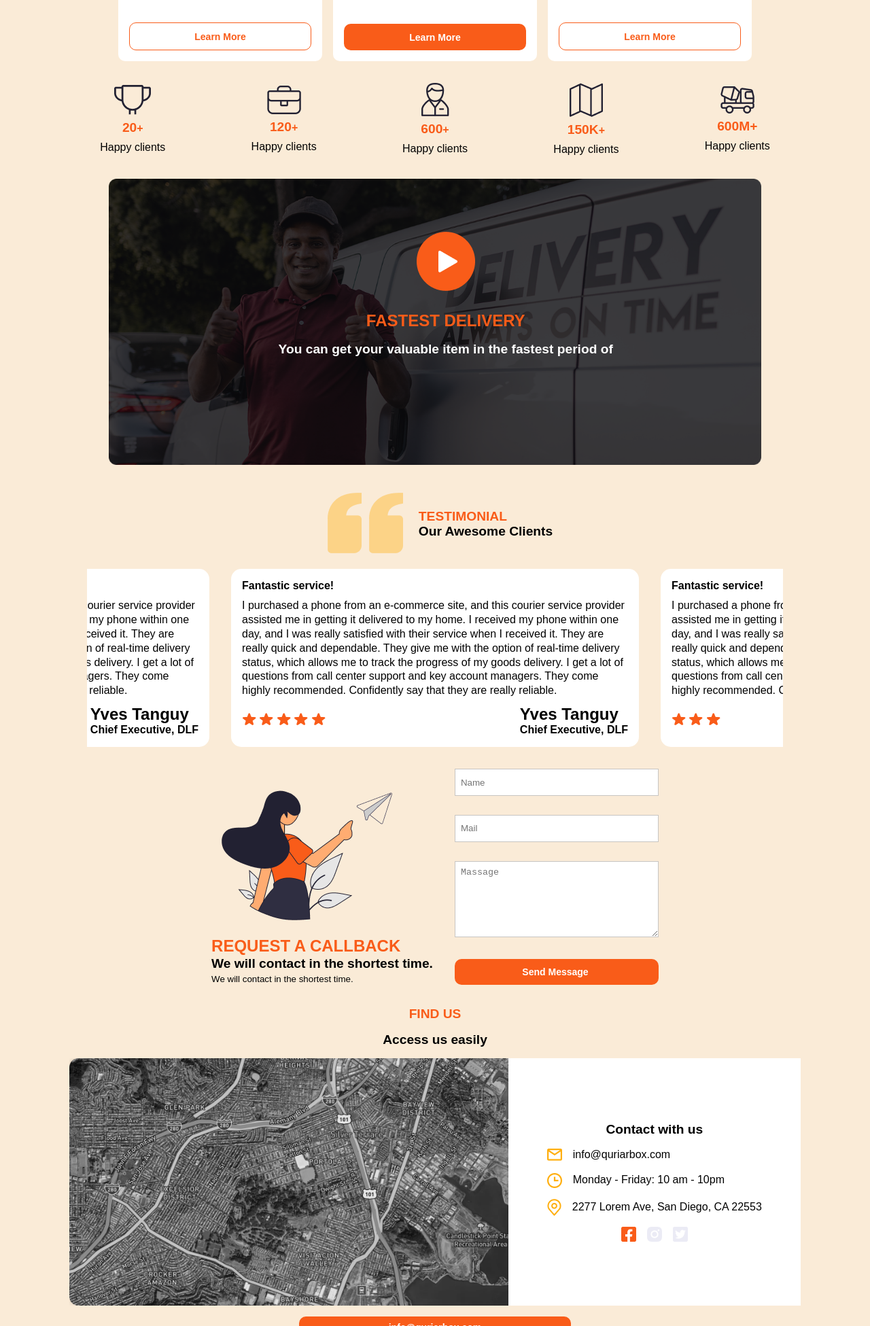
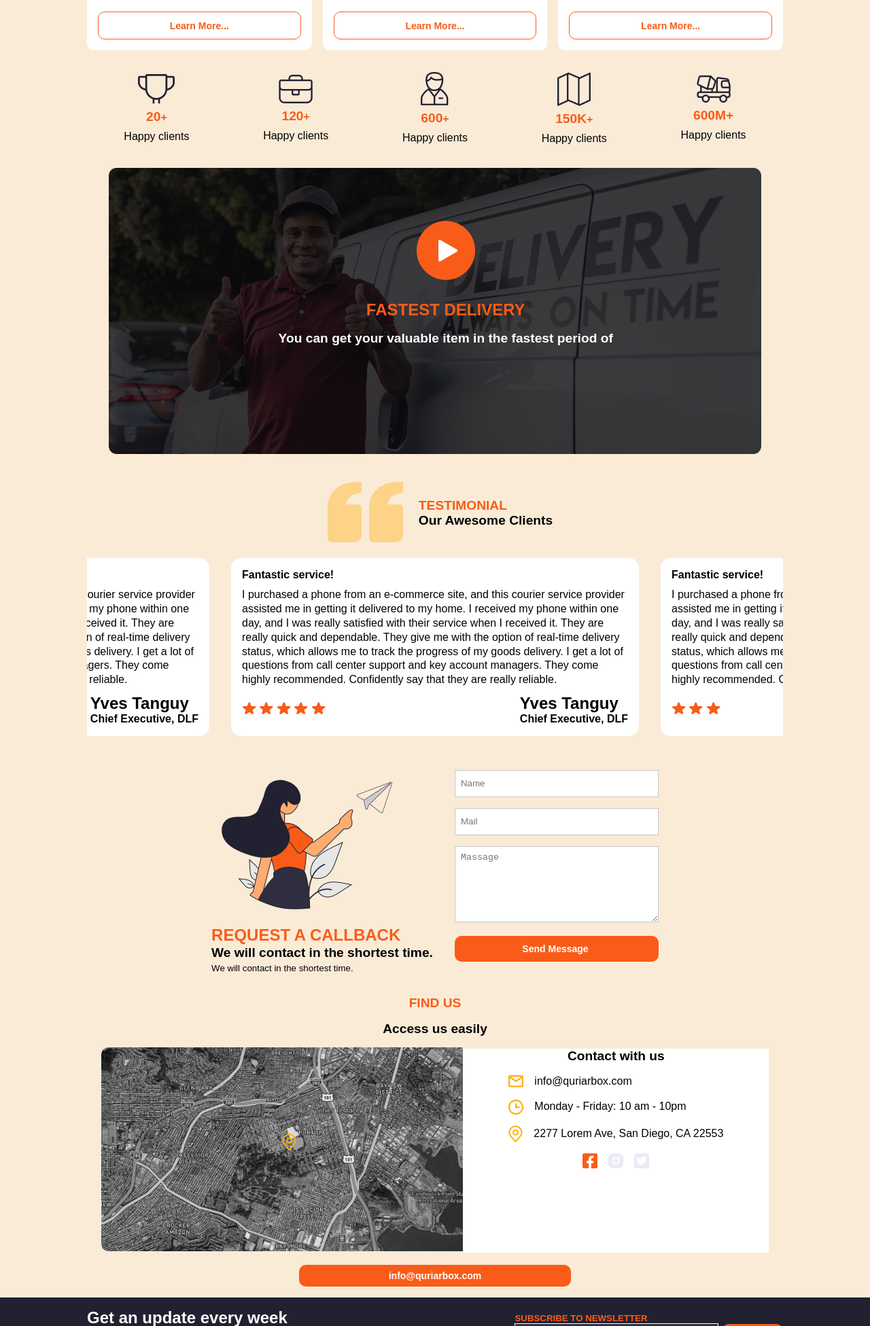
Before and after one commit to AJECK88/courier, a plain HTML site: page index.html in a window 1280 px wide. Shown: the part 849-2800 px from the top of the page at 68% size. Drawn offline with Linux system fonts and the light colour scheme.

Commit message:
adding more css

```diff
--- a/index.html
+++ b/index.html
@@ -8,7 +8,7 @@
 </head>
 <body id="body">
     <header class=" w-full bg-white">
-        <nav class="flex flex-justify   gap-2 p-l-r w-full">
+        <nav class="flex flex-justify   gap-2 p-2 w-full w-1-3 m-auto">
             <div class="flex flex-align">
             <img src="/asset/icons/Group 1.png" alt="">
             <span class="orange f-size-200 f-wt-700">Quriarbox</span>
@@ -27,7 +27,7 @@
             </div>
         </nav>
     </header>
-    <section class="flex flex-justify-center gap-2 flex-align w-full">
+    <section class="flex flex-justify-center gap-2 flex-align w-full flex-wrap flex-wrap">
         <div class="w-10 flex flex-col flex-justify gap-2">
             <h2>A trusted provider of <br> <strong> scourier services.</strong></h2>
 
@@ -40,7 +40,7 @@
         </figure>
 
     </section>
-    <section class="section_containar2">
+    <section class="section_containar2 w-1-3 m-auto flex-wrap">
         <h3 class="orange">services</h3>
         <h3>Our serviices for you</h3>
         <div class="containar-card">
@@ -52,7 +52,7 @@
         <li class="unorderJ_list">Shipment</li>
         <li class="unorderJ_list">Accesories</li>
         </ul>
-        <button class="border_color">Learn More</button>
+        <button class="border_color">Learn More...</button>
     </div>
         <div class="card"><img src="" alt="">
             <h2>Stablewide services</h2>
@@ -62,7 +62,7 @@
         <li class="unorderJ_list">Percels</li>
         <li class="unorderJ_list">Documents</li>
         </ul>
-        <button>Learn More</button>
+        <button class="border_color">Learn More...</button>
     </div>
         <div class="card"><img src="" alt="">
             <h2>presonal service</h2>
@@ -72,11 +72,11 @@
         <li class="unorderJ_list">Package</li>
         <li class="unorderJ_list">Documents</li>
         </ul>
-        <button class="border_color">Learn More</button>
+        <button class="border_color">Learn More...</button>
     </div>
 </div>
     </section>
-    <section class="section_containar3">
+    <section class="section_containar3 w-1-3 m-auto">
         <div class="Card-container3">
             <img src="/asset/icons/Trophy.png" alt="">
             <span class="orange f-size-200 f-wt-700">20<small>+</small></span>
@@ -105,15 +105,15 @@
 
     </section>
     <section class="section_containar4">
-        <div class="image_relative">
+
+     <img src="/asset/image/Rectangle 12.png" width="100%" alt="">
+       <div class="image_relative">
         <img src="/asset/icons/Icon.png" alt="">
         <h2 class=" orange">FASTEST DELIVERY</h2>
         <p class="white f-size-200 f-wt-700"> You can get your valuable item in the fastest period of</p>
      </div>
-     <img src="/asset/image/Rectangle 12.png" width="100%" alt="">
-
     </section>
-    <section class="section_containar5">
+    <section class="section_containar5 w-1-3 m-auto">
         <div class=" flex flex-align flex-justify gap-2">
             <img src="/asset/icons/Quote icon.png"  alt="">
             <div class="">
@@ -175,14 +175,14 @@
         </div>
 
     </section>
-    <section class="section_containar6">
+    <section class="section_containar6 w-1-3 m-auto flex-wrap">
         <div>
             <img src="/asset/icons/Group 56.png" alt="">
             <h2 class=" orange f-wt-700">REQUEST A CALLBACK</h2>
             <p class="f-size-200 f-wt-700">We will contact in the shortest time.</p>
             <small>We will contact in the shortest time.</small>
         </div>
-        <form action="" class="flex flex-col flex-justify h-full" >
+        <form action="" class="flex flex-col flex-justify gap-2" >
             <label for=""><input type="text" placeholder="Name"></label>
             <label for=""><input type="email" placeholder="Mail"></label>
             <label for=""><textarea type="text" placeholder="Massage"></textarea></label>
@@ -190,13 +190,16 @@
         </form>
 
     </section>
-    <section class="section_containar7 gap-2">
+    <section class="section_containar7 gap-2 w-1-3 m-auto flex-wrap">
         <h1 class="orange f-size-200 f-wt-700 ">FIND US</h1>
         <h1 class="f-size-200  f-wt-700 ">Access us easily</h1>
-        <div class=" flex flex-align ">
-            <img src="/asset/image/Mask Group.png" width="60%" alt="">
+        <div class=" flex flex-align  flex-wrap w-1-4 m-auto flex-justify-center">
+            <figure class="relative">
+                <img src="/asset/image/Mask Group.png" alt="" class="locationImg">
+                <img src="/asset/icons/Group (3).png" alt="" class="absolute">
+            </figure>
 
-             <div class="flex flex-col bg-white h-full w-full flex-align flex-justify-center gap-2 ">
+             <div class="lacationDitails">
                 <h4 class=" f-size-200 f-wt-700 " >Contact with us</h4>
                 <div class="flex  gap-2 flex-col ">
                 <div class="flex flex-align gap-2">
@@ -223,13 +226,13 @@
 <button type="button"><a href="mailto:info@quriarbox.com">info@quriarbox.com</a></button>
     </section>
     <footer>
-        <div class="flex flex-justify w-full gap-2 flex-align p-2 p-l-r">
+        <div class="flex flex-justify w-full gap-2 flex-align p-2 p-l-r flex-wrap">
             <div class="">
                 <h2>Get an update every week</h2>
                 <p>We ensure that your product is delivered in the safest possible<br>
                      manner, at the correct location, at the right time.</p>
             </div>
-            <form class="">
+            <form class="flex flex-col flex-wrap ">
                 <h5 class="orange ">SUBSCRIBE TO NEWSLETTER</h5>
                 <div class="">
                     <label for=""><input type="text" placeholder="Enter you mail"></label>
@@ -237,7 +240,7 @@
                 </div>
             </form>
         </div>
-        <div class="flex flex-justify w-full gap-2 flex-align bg-color_gray p-2 p-l-r">
+        <div class="flex flex-justify w-full gap-2 flex-align bg-color_gray p-2 p-l-r flex-wrap">
             <div class="flex flex-col">
                 <figure class="flex flex-align">
                 <img src="/asset/icons/Group 1.png" alt="">
@@ -245,7 +248,7 @@
                 </figure>
                 <p>company in your area.</p>
             </div>
-            <div class=" flex flex-justify gap-2 w-50 ">
+            <div class=" flex flex-justify gap-2 w-50 flex-wrap ">
                 <div class=" flex flex-col gap-3">
                     <h2>Other links</h2>
                      <div class=" flex flex-col gap-1">
--- a/style/glabal.css
+++ b/style/glabal.css
@@ -11,6 +11,28 @@ body{
     gap:1rem;
     font-family: sans-serif;
     height: 100vh;
+}
+/* universal buttons style */
+button, input[type="submit"], input[type="reset"], input[type="button"] {
+    cursor: pointer;
+    border: none;
+    outline: none;
+}
+button:focus{
+    padding: .7rem;
+    background-color: var(--primary_color);
+    color: white;
+    font-weight: 700;
+    font-size: 14px;
+    border-radius: 10px;
+}
+button[focus="true"]:first-child{
+    padding: .7rem;
+    background-color: var(--primary_color);
+    color: white;
+    font-weight: 700;
+    font-size: 14px;
+    border-radius: 10px;
 }
 ul li{
     list-style: none;
@@ -54,6 +76,9 @@ ul li{
     padding: 2rem;
 
 }
+.flex-wrap{
+    flex-wrap: wrap;
+}
 .p-2{
     padding: .5rem;
 }
@@ -78,8 +103,14 @@ ul li{
 .h-full {
     height: 100%;
 }
+.w-1-4{
+ width: 90%;
+}
 .w-50{
     width: 50%;
+}
+.w-1-3{
+  width: 80%;
 }
 .bg-white{
   background-color: #FFFFFF;
@@ -93,6 +124,14 @@ ul li{
 a{
     text-decoration: none;
     color: black;
+}
+.absolute{
+    position: absolute;
+    left: 50%;
+    bottom: 50%;
+}
+.relative{
+    position: relative;
 }
 .b-nan{
     border: none;
@@ -120,7 +159,12 @@ header{
     align-items: center;
 }
 .containar-card{
-    display: flex;
+    display: grid;
+    margin: auto;
+    max-width: 80%;
+    grid-template-columns: repeat(auto-fit, minmax(250px, 1fr));
+    align-items: center;
+    justify-content: center;
     gap: 1rem;
 }
 button{
@@ -132,9 +176,6 @@ button{
     border-radius: 10px;
 }
 .card{
-    max-width: 300px;
-    width: 100%;
-    min-width: 200px;
     border-radius: 10px;
     min-height: 400px;
     background-color: #FFFFFF;
@@ -160,26 +201,29 @@ button{
 }
 
 .section_containar3{
-    display: flex;
+    display: grid;
+    margin: auto;
+    max-width: 80%;
+    grid-template-columns: repeat(auto-fit, minmax(150px, 1fr));
     align-items: center;
-    gap: 1.4rem;
     justify-content: center;
 }
 .Card-container3{
     display: flex;
+    margin: auto;
     flex-direction: column;
     align-items: center;
     justify-content: center;
     gap: .5rem;
-    width: 100%;
-    max-width: 200px;
-    min-height: 100px;
+    width: 150px;
+    flex-wrap: nowrap;
     padding: 1rem;
 
 }
 .section_containar4{
     position: relative;
     max-width: 75%;
+    min-width: 350px;
     width: 100%;
     margin: auto;
 }
@@ -211,7 +255,7 @@ p{
     line-height: 1.3;
 }
 .card5{
-    max-width: 600px;
+    min-width: 250px;
     width: 100%;
     min-width: 600px;
     display: flex;
@@ -228,6 +272,7 @@ p{
     align-items: center;
     gap: 2rem;
     padding: 1rem;
+    width: fit-content;
     justify-content: center;
 
 }
@@ -254,8 +299,27 @@ textarea{
 .section_containar7 {
     display: flex;
     flex-direction: column;
+    width: 100%;
     align-items: center;
 
+}
+.lacationDitails{
+display: flex;
+flex-direction: column;
+gap: 1rem;
+align-items: center;
+   max-width: 450px;
+    min-width: 400px;
+    background-color: #FFFFFF;
+     height: 300px;
+    width: 100%;
+
+}
+.section_containar7 .locationImg{
+    max-width: 700px;
+    min-width: 400px;
+    height: 300px;
+    width: 100%;
 }
 .section_containar7 button {
     width: 100%;
```
